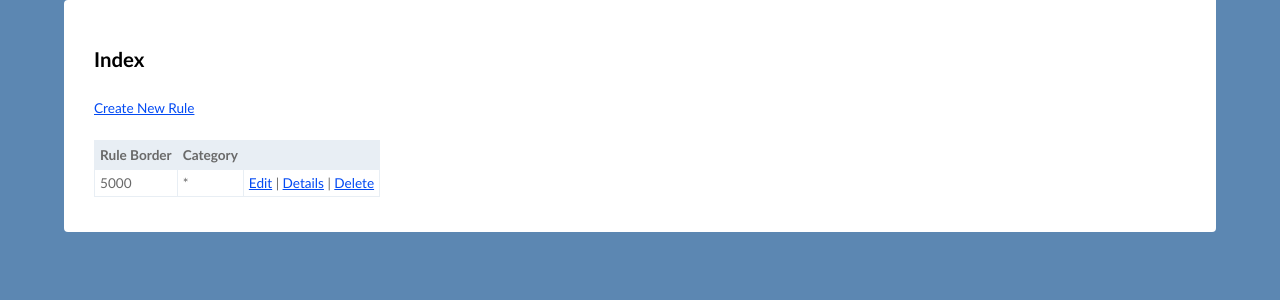
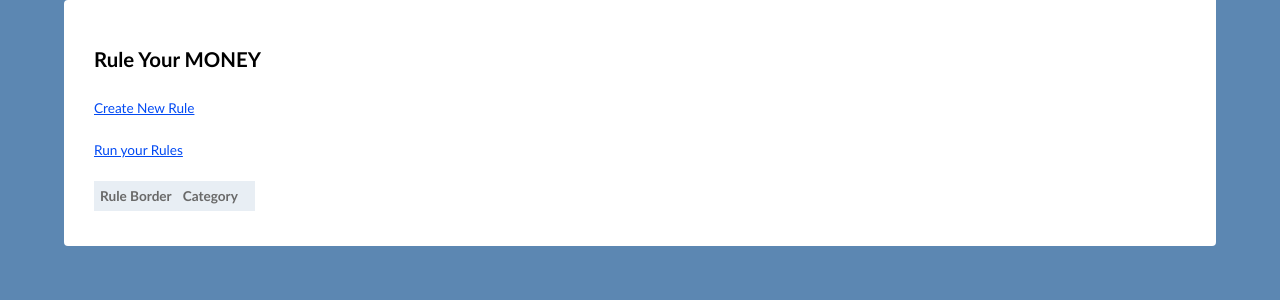
Before and after one commit to nirtu/Money_Talks, an ASP.NET MVC app: page /Rules in a window 1280 px wide. Shown: the part 81-381 px from the top of the page. Run offline with ASP.NET Core 8 and stand-ins for ASP.NET MVC 5, Linux system fonts and the light colour scheme; tables that the repository leaves empty hold one stand-in row (values such as "Sample post"); lists and menus that the app fills with data are empty; the project's own start-up code is not run, and a stand-in starts its controllers and pages; some libraries are stand-ins or nearby versions.

Commit message:
Add rules

```diff
--- a/Money_Talks/Controllers/RulesController.cs
+++ b/Money_Talks/Controllers/RulesController.cs
@@ -12,23 +12,18 @@ namespace Money_Talks.Controllers
     public class RulesController : Controller
     {
         private RulesDbContext db = new RulesDbContext();
+        private AccountDbContext adb = new AccountDbContext();
 
         //
         // GET: /Rules/
 
         public ViewResult Index()
         {
-            Rules firstRule = new Rules
-            {
-                RuleId = 1,
-                UserId = 1, //need to fix it -> must be the current user
-                RuleBorder = 5000, // must be dynamic -> current balance of the current user
-                DateCreated = DateTime.Now,
-                Category = "*",
-            };
+            var rls = from r in db.Rules
+                      where r.username.Equals(User.Identity.Name)
+                      select r;
 
-            db.Rules.Add(firstRule);
-            return View(db.Rules.ToList());
+            return View(rls);
         }
 
         //
@@ -58,6 +53,7 @@ namespace Money_Talks.Controllers
             {
                 rules.DateCreated = DateTime.Now;
                 rules.UserId = 1; // need to dynamic -> fill with the current user that asking to create RULE
+                rules.username = User.Identity.Name;
                 db.Rules.Add(rules);
                 db.SaveChanges();
                 return RedirectToAction("Index");
@@ -83,6 +79,7 @@ namespace Money_Talks.Controllers
         {
             if (ModelState.IsValid)
             {
+                rules.username = User.Identity.Name;
                 rules.DateCreated = DateTime.Now;
                 db.Entry(rules).State = EntityState.Modified;
                 db.SaveChanges();
@@ -117,5 +114,44 @@ namespace Money_Talks.Controllers
             db.Dispose();
             base.Dispose(disposing);
         }
+
+        public ActionResult runRules()
+        {
+
+            List<faultsContainer> fList = new List<faultsContainer>();
+            var categoryAndRuleBorderSet = from r in db.Rules
+                                           where r.username.Equals(User.Identity.Name)
+                                           select r;
+
+            foreach (var categoryAndRuleBorder in categoryAndRuleBorderSet)
+            {
+                var transactions = from t in adb.Transactions
+                                   where t.Username.Equals(User.Identity.Name) & t.Category.Equals(categoryAndRuleBorder.Category)
+                                   select t.Amount;
+
+                int sumAllAmount = 0;
+
+                foreach (int x in transactions)
+                    sumAllAmount += x;
+
+                if (sumAllAmount > categoryAndRuleBorder.RuleBorder)
+                {
+                    //
+                    // add this to array that contains all faults
+                    //
+
+                    fList.Add(new faultsContainer
+                    {
+                        deviation = (sumAllAmount - categoryAndRuleBorder.RuleBorder),
+                        category = categoryAndRuleBorder.Category
+                    });
+                }
+
+
+                sumAllAmount = 0;
+            }
+            ViewBag.faultList = fList;
+            return View("runRules");
+        }
     }
 }
--- a/Money_Talks/Global.asax.cs
+++ b/Money_Talks/Global.asax.cs
@@ -31,6 +31,7 @@ namespace Money_Talks
         protected void Application_Start()
         {
             //Database.SetInitializer(new TransactionInitializer());
+            Database.SetInitializer(new RulesInitializer());
 
             AreaRegistration.RegisterAllAreas();
 
--- a/Money_Talks/Views/Rules/Create.cshtml
+++ b/Money_Talks/Views/Rules/Create.cshtml
@@ -4,7 +4,7 @@
     ViewBag.Title = "Create";
 }
 
-<h2>Create</h2>
+<h2>Create New Rule</h2>
 
 <script src="@Url.Content("~/Scripts/jquery.validate.min.js")" type="text/javascript"></script>
 <script src="@Url.Content("~/Scripts/jquery.validate.unobtrusive.min.js")" type="text/javascript"></script>
--- a/Money_Talks/Views/Rules/Details.cshtml
+++ b/Money_Talks/Views/Rules/Details.cshtml
@@ -4,7 +4,7 @@
     ViewBag.Title = "Details";
 }
 
-<h2>Details</h2>
+<h2>Your Rule Details</h2>
 
 <fieldset>
     <legend>Rules</legend>
--- a/Money_Talks/Views/Rules/Edit.cshtml
+++ b/Money_Talks/Views/Rules/Edit.cshtml
@@ -4,7 +4,7 @@
     ViewBag.Title = "Edit";
 }
 
-<h2>Edit</h2>
+<h2>Edit Your Rules</h2>
 
 <script src="@Url.Content("~/Scripts/jquery.validate.min.js")" type="text/javascript"></script>
 <script src="@Url.Content("~/Scripts/jquery.validate.unobtrusive.min.js")" type="text/javascript"></script>
--- a/Money_Talks/Views/Rules/Index.cshtml
+++ b/Money_Talks/Views/Rules/Index.cshtml
@@ -4,11 +4,17 @@
     ViewBag.Title = "Index";
 }
 
-<h2>Index</h2>
+<h2>Rule Your MONEY</h2>
 
 <p>
     @Html.ActionLink("Create New Rule", "Create")
 </p>
+
+<p>
+    @Html.ActionLink("Run your Rules", "runRules")
+</p>
+
+
 <table>
     <tr>
         <th>
```
Also changed, not shown: Money_Talks/Models/Rules.cs (+10 -1 lines), Money_Talks/Models/RulesInitializer.cs (added, +32 -0 lines), Money_Talks/Views/Rules/runRules.cshtml (added, +11 -0 lines), Money_Talks/Money_Talks.csproj, Money_Talks/Web.config, 5 other files.
